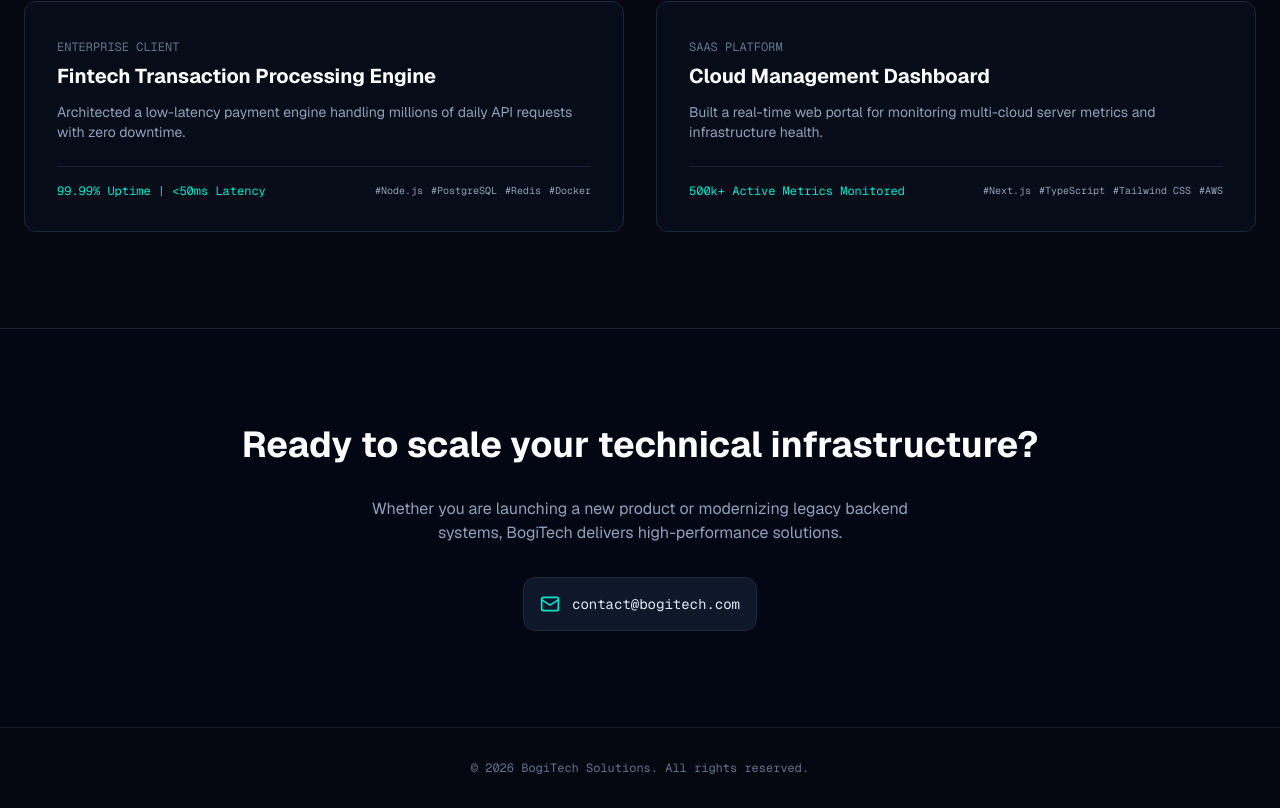
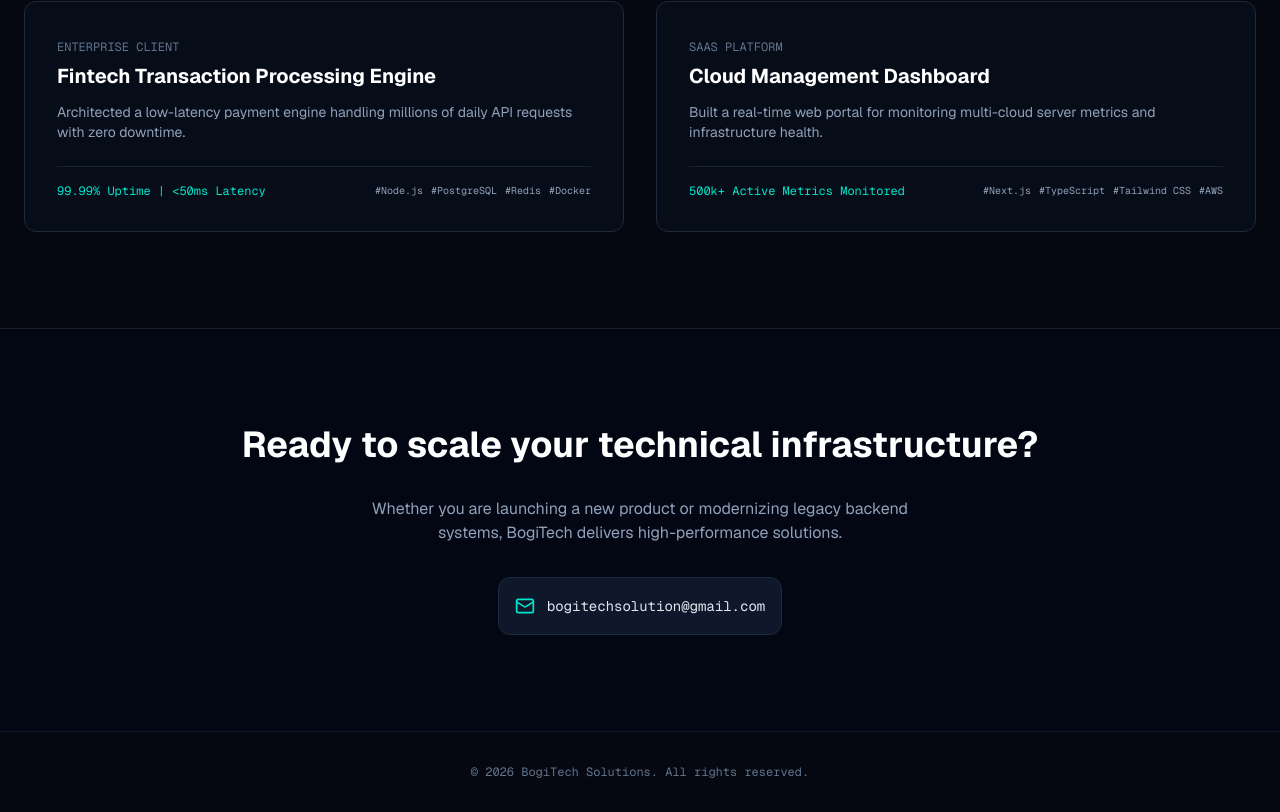
Before and after one commit to BogiTech-Solutions/BogiTechSolutions, a Next.js app: page / in a window 1280 px wide. Shown: the part 1625-2437 px from the top of the page. Built offline with nearby package versions, Linux system fonts and the light colour scheme.

Commit message:
Contact button updated

```diff
--- a/app/page.tsx
+++ b/app/page.tsx
@@ -246,7 +246,9 @@
 
           <div className="inline-flex items-center gap-3 p-4 rounded-xl bg-slate-900 border border-slate-800 text-slate-200">
             <Mail className="w-5 h-5 text-[#00E6CC]" />
-            <span className="font-mono text-sm">contact@bogitech.com</span>
+            <Link href="mailto:bogitechsolution@gmail.com" className="text-slate-200 hover:text-[#00E6CC]">
+              <span className="font-mono text-sm">bogitechsolution@gmail.com</span>
+            </Link>
           </div>
         </div>
       </section>
```
